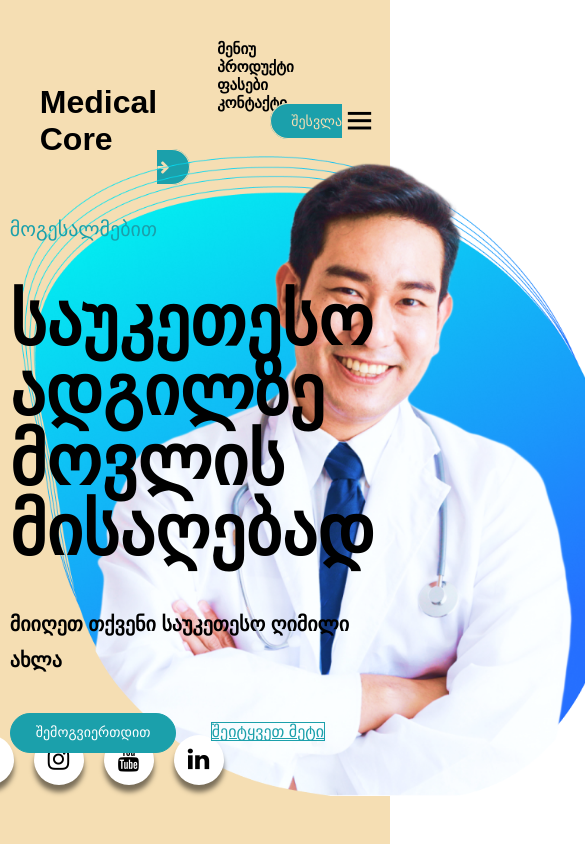
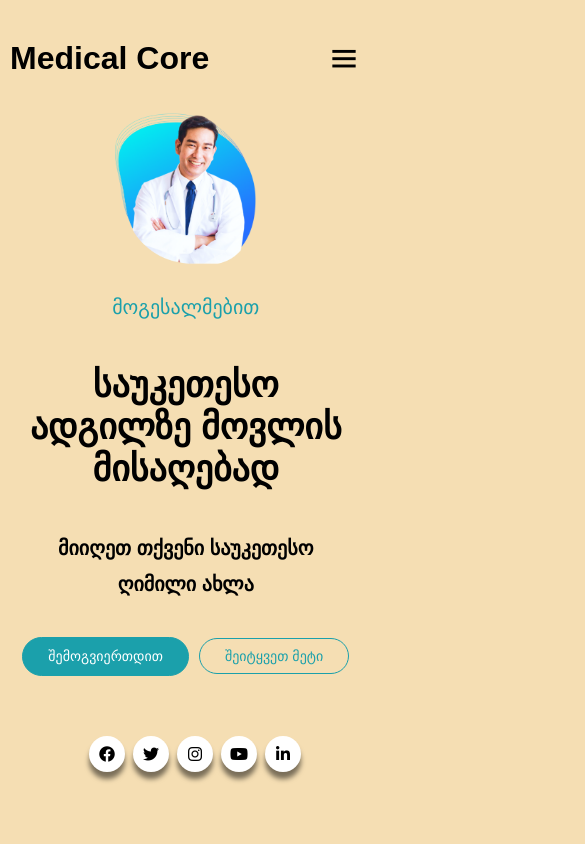
Before and after one commit to Shalva2001/Medical-Core, a plain HTML site: page index.html in a window 390 px wide. Shown: the top 844 px of the page, 585 px wide, since content can reach past the window. Drawn offline with nearby package versions, Linux system fonts and the light colour scheme.

Commit message:
make responsive layout

```diff
--- a/css/style.css
+++ b/css/style.css
@@ -1,28 +1,41 @@
-*{
+/* Reset Styles */
+* {
 	padding: 0;
 	margin: 0;
 	box-sizing: border-box;
 	font-family: 'Poppins', sans-serif;
 }
-
-body{
+ul {
+	list-style: none;
+}
+a {
+	text-decoration: none;
+	color: inherit;
+}
+/* ----------------------- */
+body {
+	overflow-x: hidden;
+	min-height: max-content;
+	width: 100vw;
+	background: wheat;
+}
+html {
 	overflow-x: hidden;
 }
-.main-width{
-	width: 1400px;
+.main-width {
+	width: 100vw;
 	max-width: 95%;
-	margin:0 auto;
 }
-.hero{
+.hero {
 	height: 100%;
 	width: 100%;
-	min-height: 100vh;
-	background: wheat;
 	background-size: 100%;
 	position: relative;
+	padding: 40px;
+	gap: 50px;
 }
 
-.hero header .logo h2 a{
+.hero header .logo h2 a {
 	display: block;
 	font-size: 32px;
 	font-weight: 600;
@@ -30,85 +43,117 @@ body{
 	color: black;
 }
 
-.hero header{
+.hero header {
 	display: flex;
 	align-items: center;
 	justify-content: space-between;
-    padding: 40px 30px 0 30px;
+}
+#menu-icon {
+	z-index: 7 !important;
+}
+.navigation {
+	transform: translateX(100%);
+	position: absolute;
+	top: 0;
+	right: 0;
+	opacity: 0;
+	transition: 0.3s linear;
+}
+.bx,
+.bx-menu,
+.hamburger-menu {
+	z-index: 100;
+}
+.navigation.active {
+	transform: translateX(0);
+	opacity: 1;
+}
+.navigation ul {
+	display: flex;
+	width: 100%;
+	justify-content: center;
+	align-items: flex-start;
+	height: max-content;
+	gap: 20px;
+	flex-direction: column;
+	background-color: rgba(0, 0, 0, 0.685);
+	padding: 100px 40px 30px 30px;
+	border-bottom-left-radius: 10px;
+	backdrop-filter: blur(10px);
 }
 
-nav ul li{
-    list-style: none;
-    display: inline-block;
-}
-nav ul li a{
+.navigation ul li a {
 	text-decoration: none;
 	color: black;
-    margin-left: 60px;
-    font-size: 15px;
+	font-size: 18px;
 	font-weight: 600;
+	color: wheat;
+	display: flex;
 }
-nav ul li a:hover{
+.navigation ul li a:hover {
 	color: rgba(27, 160, 171, 1);
 }
 
-nav ul li a.btn{
+.navigation ul .btn {
 	background: rgba(27, 160, 171, 1);
 	color: wheat;
-    border: 1px solid ;
+	border: 1px solid;
 	padding: 9px 20px;
 	border-radius: 30px;
-    line-height: 1.4;
-    font-size: 14px;
+	font-size: 16px;
 	font-weight: 500;
-    margin-left: 29vw;
+	display: flex;
+	justify-content: center;
+	align-items: center;
+	gap: 5px;
 }
-nav ul li a.btn:hover {
+.navigation ul .btn:hover {
 	border: 1px solid rgba(27, 160, 171, 1);
 	color: black;
 	background: rgba(27, 160, 171, 1);
 	transition: 0.4s;
 }
-#menu-icon{
+#menu-icon {
 	font-size: 35px;
 	color: #000;
 	z-index: 10001;
 	cursor: pointer;
 }
-.btn::after {
-    content: "\f061";
-    font: normal normal normal 14px/5 FontAwesome;
+
+.content {
+	display: flex;
+	justify-content: space-between;
+	align-items: center;
+	padding: 30px 0;
 }
-
-.content{
-    padding-top: 4vw;
+.content .main-text {
+	position: relative;
+	display: flex;
+	align-items: flex-start;
+	flex-direction: column;
+	z-index: 2;
 }
-.content .main-text{
-    position: relative;
-    z-index: 2;
-    margin-bottom: 40px;
-}
-.content .main-text h5{
+.content .main-text h5 {
 	font-size: 20px;
 	font-weight: 400;
 	color: rgba(27, 160, 171, 1);
 	margin-bottom: 45px;
 }
-.content .main-text h1{
-    font-size: 70px;
-    line-height: 1;
+.content .main-text h1 {
+	font-size: calc(30px + 1.5vw);
+	width: 80%;
 	color: black;
 	margin: 0px 0px 40px;
 }
-.content .main-text h4{
+.content .main-text h4 {
 	font-size: 20px;
 	line-height: 1.8;
 	color: black;
 }
 .content .main-text .text {
-	margin-bottom:35px;
+	margin-bottom: 35px;
 }
-.content .main-text .button1{
+.content .main-text .button1 {
 	display: inline-block;
 	text-decoration: none;
 	color: white;
@@ -120,104 +165,135 @@ nav ul li a.btn:hover {
 	font-size: 14px;
 	font-weight: 500;
 }
-.content .main-text .button1:hover{
+.content .main-text .button1:hover {
 	transform: scale(1.2);
 	border: 1px solid rgba(27, 160, 171, 1);
 	background: transparent;
-    color:  rgba(27, 160, 171, 1);
+	color: rgba(27, 160, 171, 1);
 	transition: 0.4s;
 }
 .content .main-text .button2 {
 	border: 1px solid rgba(27, 160, 171, 1);
+	display: inline-block;
 	color: rgba(27, 160, 171, 1);
 	background: transparent;
-    margin-left: 30px;
+	padding: 9px 25px;
+	border-radius: 30px;
+	text-decoration: none;
+	font-size: 14px;
+	transition: 0.4s;
 }
 .content .main-text .button2:hover {
 	color: white;
 	background: rgba(27, 160, 171, 1);
-    transition: 0.4s;
+	transform: scale(1.2) !important;
 }
-.social-menu ul {
-    position: absolute;
-    top: 90%;
-    left: 15%;
-    transform: translate(-50%, -50%);
-
-
+.social-menu {
 	display: flex;
+	width: 100%;
+	gap: 10px;
 }
-.social-menu ul li {
+.social-menu li {
 	list-style: none;
-    margin: 0 10px;
 }
-.social-menu ul li .fa {
+.social-menu li .fa {
 	color: #000000;
 	font-size: 25px;
 	line-height: 50px;
-    transition: .5s;
+	transition: 0.5s;
 }
-.social-menu ul li .fa:hover {
+.social-menu li .fa:hover {
 	color: #ffffff;
 }
-.social-menu ul li a {
-    position: relative;
-    display: block;
+.social-menu li a {
+	display: flex;
+	justify-content: center;
+	align-items: center;
 	width: 50px;
 	height: 50px;
+	font-size: 25px;
 	border-radius: 50%;
 	background-color: white;
-    text-align: center;
 	transition: 0.5s;
-    transform: translate(0,0px);
 	box-shadow: 0px 7px 5px rgba(0, 0, 0, 0.5);
 }
-.social-menu ul li a:hover {
+.social-menu li a:hover {
 	transform: rotate(0deg) skew(0deg) translate(0, -10px);
 }
-.social-menu ul li:nth-child(1) a:hover {
+.social-menu li:nth-child(1) a:hover {
 	background-color: #3b5999;
 }
-.social-menu ul li:nth-child(2) a:hover {
+.social-menu li:nth-child(2) a:hover {
 	background-color: #55acee;
 }
-.social-menu ul li:nth-child(3) a:hover {
+.social-menu li:nth-child(3) a:hover {
 	background-color: #e4405f;
 }
-.social-menu ul li:nth-child(4) a:hover {
+.social-menu li:nth-child(4) a:hover {
 	background-color: #cd201f;
 }
-.social-menu ul li:nth-child(5) a:hover {
-    background-color: #0077B5;
-}
-.image{
-    position: absolute;
-    width: 95%;
-    height: 85%;
-    bottom: 0;
-    right: 0;
-    text-align: right;
-}
-.image img{
-    height: 80vh;
-    padding-right: 60px;
+.social-menu li:nth-child(5) a:hover {
+	background-color: #0077b5;
 }
 
-@media(max-width:830px){
-    .main-text h5{
+.hero__image {
+	height: 40%;
+	width: 40%;
+}
+.buttons {
+	display: flex;
+	align-items: center;
+	justify-content: center;
+	gap: 30px;
+}
+
+@media (max-width: 768px) {
+	.hero {
+		padding: 40px 10px;
+	}
+	.content {
+		flex-direction: column-reverse;
+	}
+	.content .main-text {
+		align-items: center;
+		margin-top: 30px;
+	}
+	.content .main-text > h1,
+	h4 {
+		text-align: center;
+		width: 90%;
+	}
+	.social-menu {
+		justify-content: center;
+		margin-top: 30px;
+		gap: 8px;
+	}
+
+	.social-menu > li a {
+		height: 36px;
+		width: 36px;
+		font-size: 16px;
+	}
+}
+@media (max-width: 420px) {
+	.buttons {
+		gap: 10px;
+	}
+}
+/* @media (max-width: 830px) {
+	.main-text h5 {
 		font-size: 20px;
-        transition: .3s;
+		transition: 0.3s;
 	}
-    .main-text h1{
+	.main-text h1 {
 		font-size: 50px;
-        transition: .3s;
+		transition: 0.3s;
 	}
-    .main-text h4{
+	.main-text h4 {
 		font-size: 16px;
-        transition: .3s;
+		transition: 0.3s;
 	}
 }
 
-@media(max-width:443px){
-
-}
+@media (max-width: 443px) {
+} */
--- a/index.html
+++ b/index.html
@@ -1,55 +1,73 @@
 <!DOCTYPE html>
 <html lang="en">
 	<head>
-    <meta charset="UTF-8">
-    <meta http-equiv="X-UA-Compatible" content="IE=edge">
-    <meta name="viewport" content="width=device-width, initial-scale=1.0">
-    <link rel="stylesheet" tupe="text/css" href="css/style.css">
-    <link rel="stylesheet" href="https://cdnjs.cloudflare.com/ajax/libs/font-awesome/4.7.0/css/font-awesome.min.css">
-    <link rel="stylesheet" href="https://unpkg.com/boxicons@latest/css/boxicons.min.css">
+		<meta charset="UTF-8" />
+		<meta http-equiv="X-UA-Compatible" content="IE=edge" />
+		<meta name="viewport" content="width=device-width, initial-scale=1.0" />
+		<link rel="stylesheet" tupe="text/css" href="css/style.css" />
+		<link
+			rel="stylesheet"
+			href="https://cdnjs.cloudflare.com/ajax/libs/font-awesome/4.7.0/css/font-awesome.min.css"
+		/>
+		<link rel="stylesheet" href="https://unpkg.com/boxicons@latest/css/boxicons.min.css" />
+		<link
+			rel="stylesheet"
+			href="https://cdnjs.cloudflare.com/ajax/libs/font-awesome/6.2.1/css/all.min.css"
+			integrity="sha512-MV7K8+y+gLIBoVD59lQIYicR65iaqukzvf/nwasF0nqhPay5w/9lJmVM2hMDcnK1OnMGCdVK+iQrJ7lzPJQd1w=="
+			crossorigin="anonymous"
+			referrerpolicy="no-referrer"
+		/>
 		<title>Medical Core</title>
-
 	</head>
 	<body>
 		<section class="hero">
 			<div class="main-width">
 				<header>
 					<div class="logo">
-                    <h2><a href ="#">Medical Core</a></h2>
+						<h2><a href="#">Medical Core</a></h2>
 					</div>
-                <nav>
+					<div class="bx bx-menu hamburger-menu" id="menu-icon">
+						<nav class="navigation">
 							<ul>
 								<li><a href="#">მენიუ</a></li>
 								<li><a href="#">პროდუქტი</a></li>
 								<li><a href="#">ფასები</a></li>
 								<li><a href="#">კონტაქტი</a></li>
-                        <li><a href="#" class="btn"> შესვლა </a></li>
+								<a href="./pages/Login.html" class="btn"> შესვლა <i class="fa-solid fa-arrow-right"></i></a>
 							</ul>
 						</nav>
-                <div class="bx bx-menu" id="menu-icon"></div>
+					</div>
 				</header>
 				<div class="content">
 					<div class="main-text">
 						<h5>მოგესალმებით</h5>
-                    <h1>საუკეთესო ადგილზე <br>მოვლის მისაღებად</h1>
+						<h1>საუკეთესო ადგილზე მოვლის მისაღებად</h1>
 						<h4 class="text">მიიღეთ თქვენი საუკეთესო ღიმილი ახლა</h4>
+						<div class="buttons">
 							<a href="#" class="button1">შემოგვიერთდით</a>
 							<a href="#" class="button2">შეიტყვეთ მეტი </a>
 						</div>
 					</div>
-            <div class="image">
-                <img src="picture/doctor.png">
+					<img src="picture/doctor.png" class="hero__image" />
 				</div>
 			</div>
-        <div class="social-menu">
-            <ul>
-                <li><a href=""><i class="fa fa-facebook"></i></a></li>
-                <li><a href=""><i class="fa fa-twitter"></i></a></li>
-                <li><a href=""><i class="fa fa-instagram"></i></a></li>
-                <li><a href=""><i class="fa fa-youtube"></i></a></li>
-                <li><a href=""><i class="fa fa-linkedin"></i></a></li>
+			<ul class="social-menu">
+				<li>
+					<a href="#"><i class="fa-brands fa-facebook"></i></a>
+				</li>
+				<li>
+					<a href="#"><i class="fa-brands fa-twitter"></i></a>
+				</li>
+				<li>
+					<a href="#"><i class="fa-brands fa-instagram"></i></a>
+				</li>
+				<li>
+					<a href="#"><i class="fa-brands fa-youtube"></i></a>
+				</li>
+				<li>
+					<a href="#"><i class="fa-brands fa-linkedin-in"></i></a>
+				</li>
 			</ul>
-        </div>
 		</section>
 		<script type="text/javascript" src="js/script.js"></script>
 	</body>
--- a/js/script.js
+++ b/js/script.js
@@ -0,0 +1,6 @@
+const hamburgerMenu = document.querySelector('.hamburger-menu');
+const navigation = document.querySelector('.navigation');
+
+hamburgerMenu.addEventListener('click', () => {
+	navigation.classList.toggle('active');
+});
```
Also changed, not shown: pages/Login.html (added, +13 -0 lines). Lines whose indentation alone changed are shown as unchanged.
